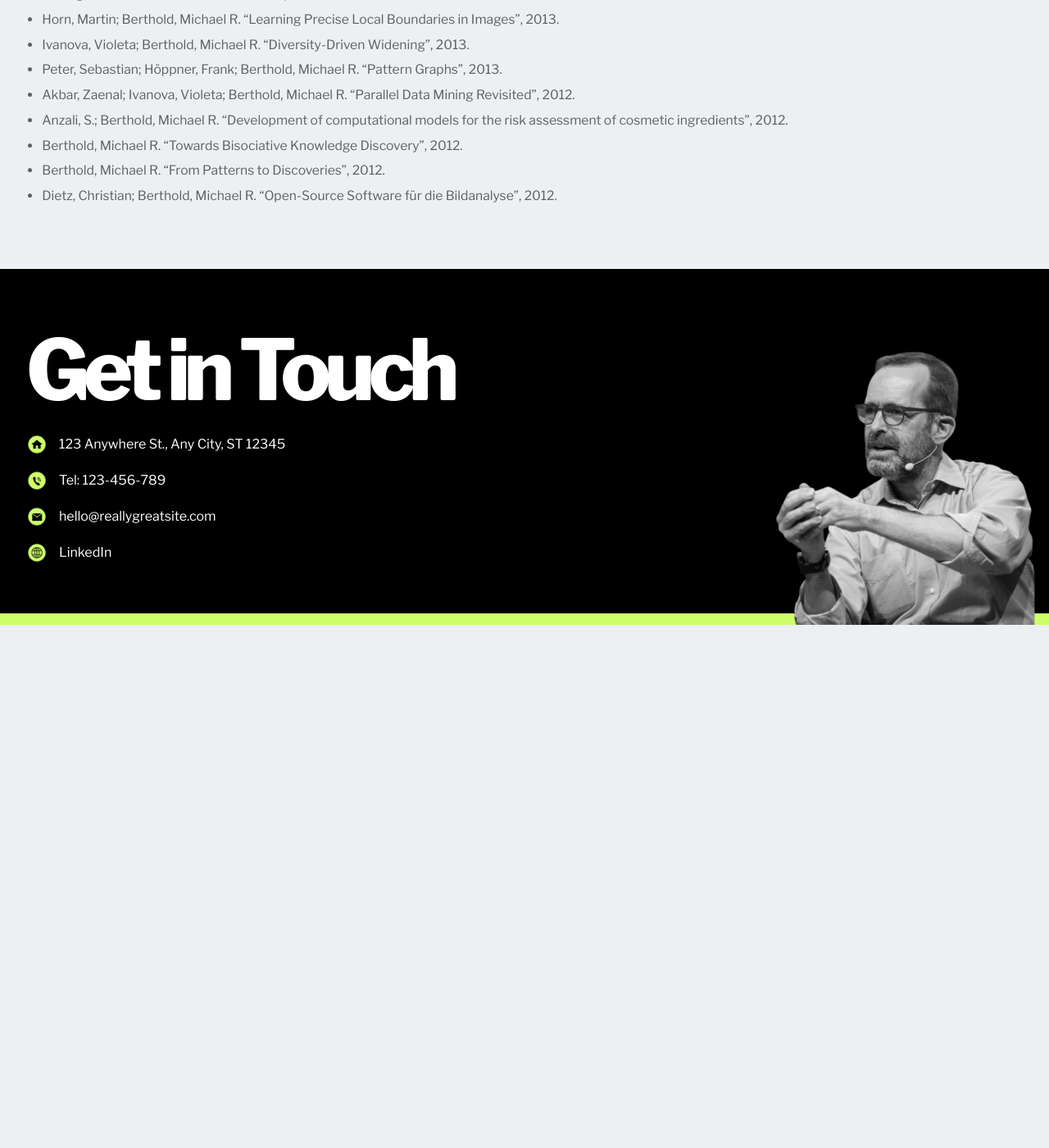
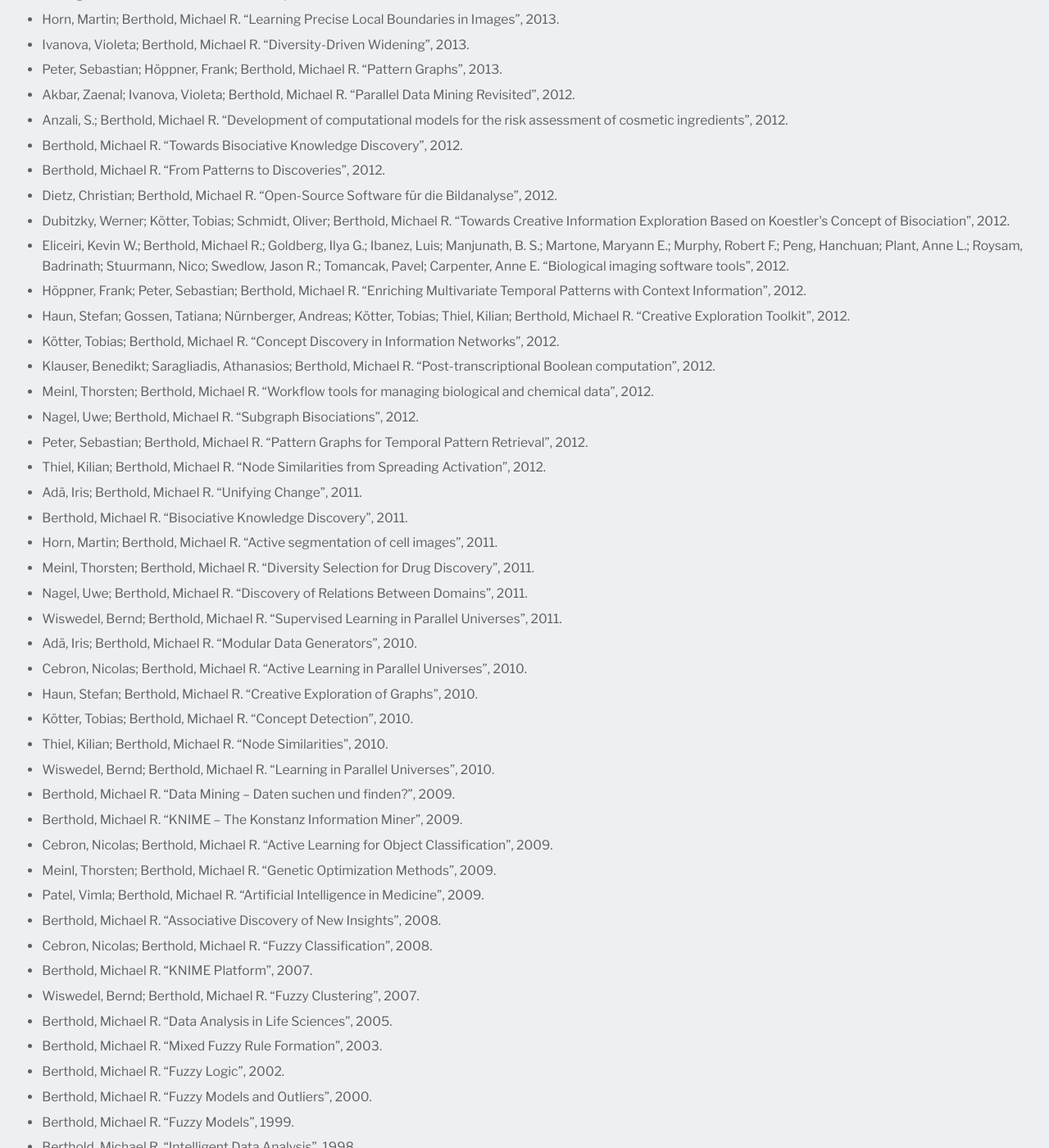
Before and after one commit to lacahelpme/mb, a Jekyll site: the page built from publications.html, in a window 1280 px wide and 1400 px high, scrolled down 4941 px. Shown: the whole window at 82% size. Built offline with Jekyll 4.4.1, drawn with Linux system fonts in a browser that asks for light colours; before the commit the page ends 5703 px from its top, so only the background shows below that; some of the changed text lies outside the part shown.

Commit message:
Update peer_reviewed_publications.yml

```diff
--- a/_data/peer_reviewed_publications.yml
+++ b/_data/peer_reviewed_publications.yml
@@ -165,3 +165,175 @@
 - text: >-
     Dietz, Christian; Berthold, Michael R. “Open-Source Software für die Bildanalyse”, 2012.
   url: ''
+
+- text: >-
+    Dubitzky, Werner; Kötter, Tobias; Schmidt, Oliver; Berthold, Michael R. “Towards Creative Information Exploration Based on Koestler's Concept of Bisociation”, 2012.
+  url: ''
+
+- text: >-
+    Eliceiri, Kevin W.; Berthold, Michael R.; Goldberg, Ilya G.; Ibanez, Luis; Manjunath, B. S.; Martone, Maryann E.; Murphy, Robert F.; Peng, Hanchuan; Plant, Anne L.; Roysam, Badrinath; Stuurmann, Nico; Swedlow, Jason R.; Tomancak, Pavel; Carpenter, Anne E. “Biological imaging software tools”, 2012.
+  url: ''
+
+- text: >-
+    Höppner, Frank; Peter, Sebastian; Berthold, Michael R. “Enriching Multivariate Temporal Patterns with Context Information”, 2012.
+  url: ''
+
+- text: >-
+    Haun, Stefan; Gossen, Tatiana; Nürnberger, Andreas; Kötter, Tobias; Thiel, Kilian; Berthold, Michael R. “Creative Exploration Toolkit”, 2012.
+  url: ''
+
+- text: >-
+    Kötter, Tobias; Berthold, Michael R. “Concept Discovery in Information Networks”, 2012.
+  url: ''
+
+- text: >-
+    Klauser, Benedikt; Saragliadis, Athanasios; Berthold, Michael R. “Post-transcriptional Boolean computation”, 2012.
+  url: ''
+
+- text: >-
+    Meinl, Thorsten; Berthold, Michael R. “Workflow tools for managing biological and chemical data”, 2012.
+  url: ''
+
+- text: >-
+    Nagel, Uwe; Berthold, Michael R. “Subgraph Bisociations”, 2012.
+  url: ''
+
+- text: >-
+    Peter, Sebastian; Berthold, Michael R. “Pattern Graphs for Temporal Pattern Retrieval”, 2012.
+  url: ''
+
+- text: >-
+    Thiel, Kilian; Berthold, Michael R. “Node Similarities from Spreading Activation”, 2012.
+  url: ''
+
+- text: >-
+    Adä, Iris; Berthold, Michael R. “Unifying Change”, 2011.
+  url: ''
+
+- text: >-
+    Berthold, Michael R. “Bisociative Knowledge Discovery”, 2011.
+  url: ''
+
+- text: >-
+    Horn, Martin; Berthold, Michael R. “Active segmentation of cell images”, 2011.
+  url: ''
+
+- text: >-
+    Meinl, Thorsten; Berthold, Michael R. “Diversity Selection for Drug Discovery”, 2011.
+  url: ''
+
+- text: >-
+    Nagel, Uwe; Berthold, Michael R. “Discovery of Relations Between Domains”, 2011.
+  url: ''
+
+- text: >-
+    Wiswedel, Bernd; Berthold, Michael R. “Supervised Learning in Parallel Universes”, 2011.
+  url: ''
+
+- text: >-
+    Adä, Iris; Berthold, Michael R. “Modular Data Generators”, 2010.
+  url: ''
+
+- text: >-
+    Cebron, Nicolas; Berthold, Michael R. “Active Learning in Parallel Universes”, 2010.
+  url: ''
+
+- text: >-
+    Haun, Stefan; Berthold, Michael R. “Creative Exploration of Graphs”, 2010.
+  url: ''
+
+- text: >-
+    Kötter, Tobias; Berthold, Michael R. “Concept Detection”, 2010.
+  url: ''
+
+- text: >-
+    Thiel, Kilian; Berthold, Michael R. “Node Similarities”, 2010.
+  url: ''
+
+- text: >-
+    Wiswedel, Bernd; Berthold, Michael R. “Learning in Parallel Universes”, 2010.
+  url: ''
+
+- text: >-
+    Berthold, Michael R. “Data Mining – Daten suchen und finden?”, 2009.
+  url: ''
+
+- text: >-
+    Berthold, Michael R. “KNIME – The Konstanz Information Miner”, 2009.
+  url: ''
+
+- text: >-
+    Cebron, Nicolas; Berthold, Michael R. “Active Learning for Object Classification”, 2009.
+  url: ''
+
+- text: >-
+    Meinl, Thorsten; Berthold, Michael R. “Genetic Optimization Methods”, 2009.
+  url: ''
+
+- text: >-
+    Patel, Vimla; Berthold, Michael R. “Artificial Intelligence in Medicine”, 2009.
+  url: ''
+
+- text: >-
+    Berthold, Michael R. “Associative Discovery of New Insights”, 2008.
+  url: ''
+
+- text: >-
+    Cebron, Nicolas; Berthold, Michael R. “Fuzzy Classification”, 2008.
+  url: ''
+
+- text: >-
+    Berthold, Michael R. “KNIME Platform”, 2007.
+  url: ''
+
+- text: >-
+    Wiswedel, Bernd; Berthold, Michael R. “Fuzzy Clustering”, 2007.
+  url: ''
+
+- text: >-
+    Berthold, Michael R. “Data Analysis in Life Sciences”, 2005.
+  url: ''
+
+- text: >-
+    Berthold, Michael R. “Mixed Fuzzy Rule Formation”, 2003.
+  url: ''
+
+- text: >-
+    Berthold, Michael R. “Fuzzy Logic”, 2002.
+  url: ''
+
+- text: >-
+    Berthold, Michael R. “Fuzzy Models and Outliers”, 2000.
+  url: ''
+
+- text: >-
+    Berthold, Michael R. “Fuzzy Models”, 1999.
+  url: ''
+
+- text: >-
+    Berthold, Michael R. “Intelligent Data Analysis”, 1998.
+  url: ''
+
+- text: >-
+    Berthold, Michael R. “Probabilistic Neural Networks”, 1998.
+  url: ''
+
+- text: >-
+    Berthold, Michael R. “Fuzzy Graphs”, 1998.
+  url: ''
+
+- text: >-
+    Berthold, Michael R. “Neural Networks and Graph Transformations”, 1997.
+  url: ''
+
+- text: >-
+    Berthold, Michael R. “Fuzzy Rules”, 1996.
+  url: ''
+
+- text: >-
+    Berthold, Michael R. “RBF Networks”, 1995.
+  url: ''
+
+- text: >-
+    Berthold, Michael R. “Radial Basis Function Networks”, 1994.
+  url: ''
```
